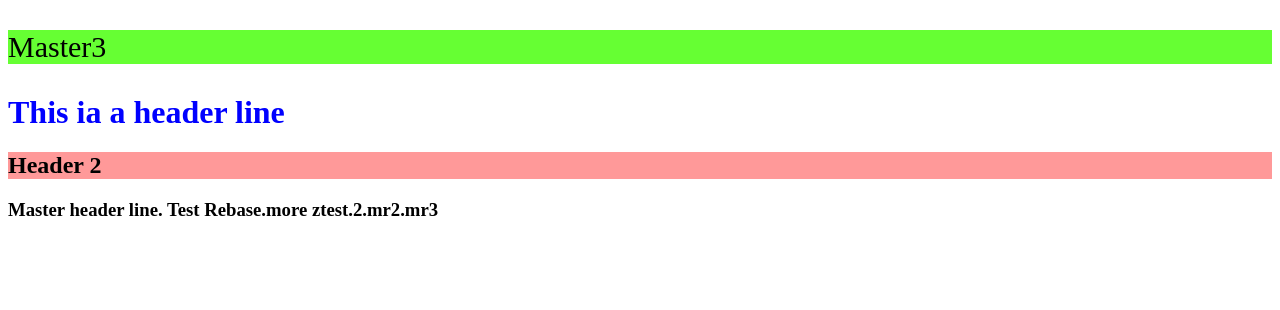
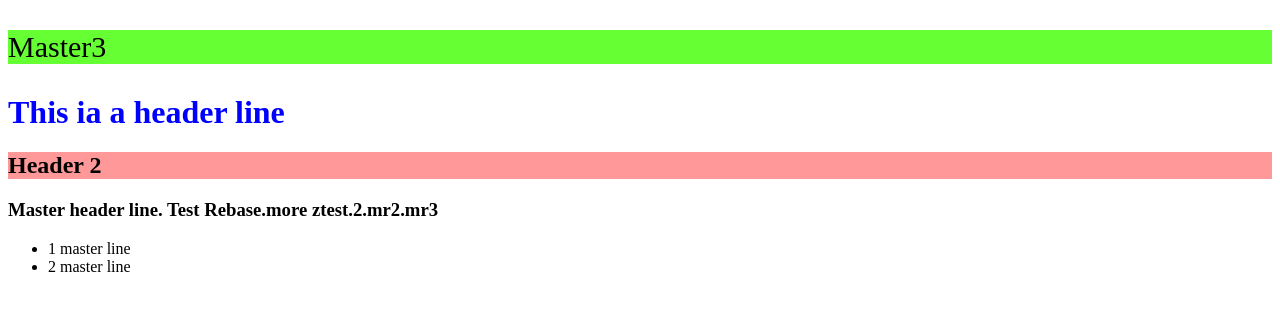
Before and after one commit to Ollyagr/WEBIDE, a website: page webapp/index.html in a window 1280 px wide. Drawn offline with Linux system fonts and the light colour scheme.

Commit message:
add list

```diff
--- a/webapp/index.html
+++ b/webapp/index.html
@@ -13,6 +13,10 @@
 
 
     <h3>Master header line. Test Rebase.more ztest.2.mr2.mr3</h3>
+    <ul>
+    	<li> 1 master line</li>
+       <li> 2 master line</li>
+    </ul>
 
 
   </body>
```
